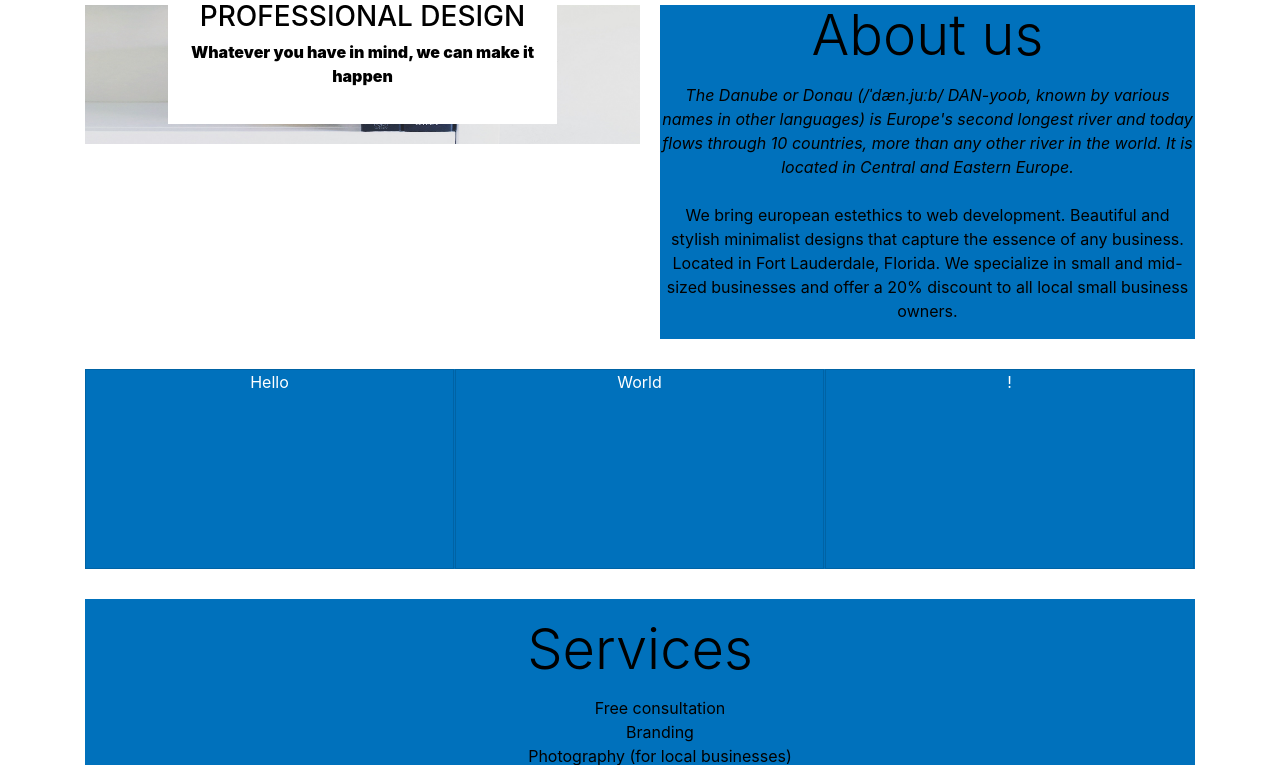
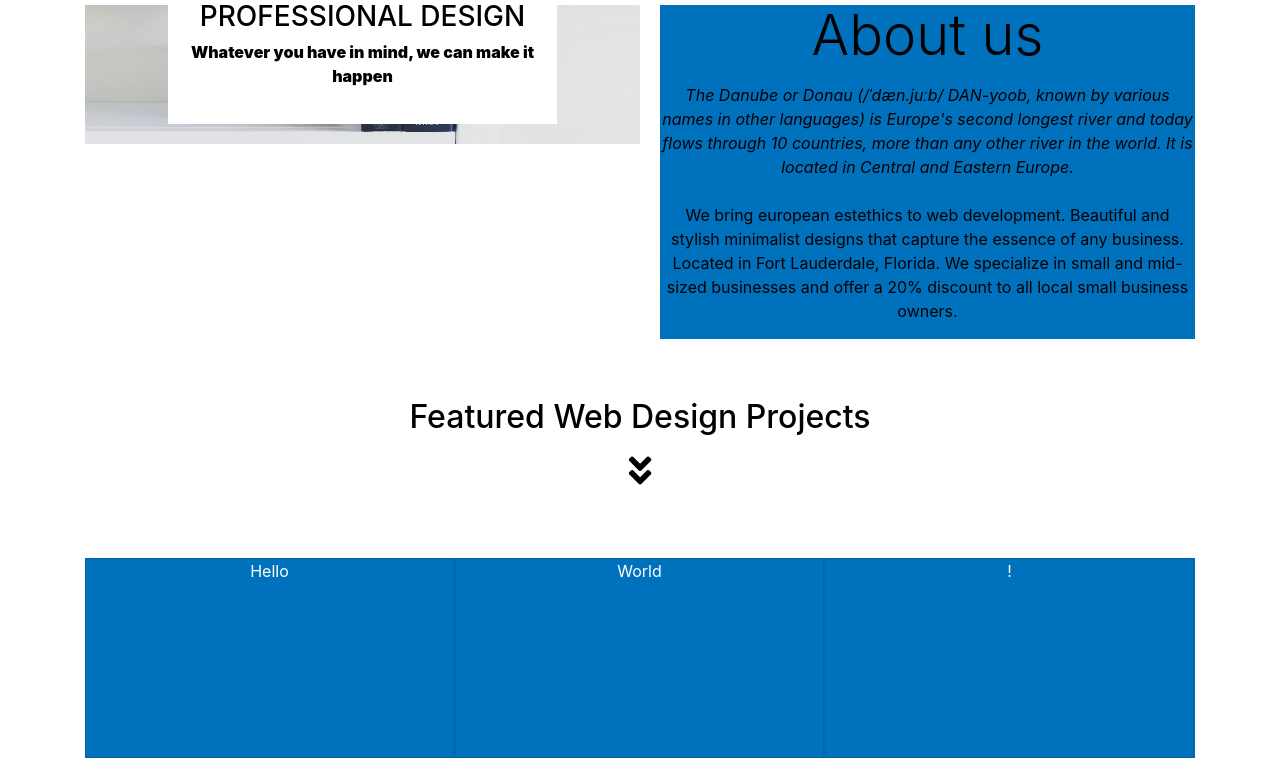
Before and after one commit to norajs/danube-design, a PHP site: page / in a window 1280 px wide. Shown: the part 305-1070 px from the top of the page. Run offline with PHP 8.4, Linux system fonts and the light colour scheme; some libraries are stand-ins or nearby versions.

Commit message:
Added Features Projects text Fixes #10

```diff
--- a/index.html
+++ b/index.html
@@ -8,6 +8,8 @@
     <!-- Bootstrap CSS -->
     <link rel="stylesheet" href="https://maxcdn.bootstrapcdn.com/bootstrap/4.0.0-alpha.6/css/bootstrap.min.css" integrity="sha384-rwoIResjU2yc3z8GV/NPeZWAv56rSmLldC3R/AZzGRnGxQQKnKkoFVhFQhNUwEyJ" crossorigin="anonymous">
     <link rel="stylesheet" href="style.css" >
+    <link rel="stylesheet" href="https://use.fontawesome.com/releases/v5.0.13/css/all.css" integrity="sha384-DNOHZ68U8hZfKXOrtjWvjxusGo9WQnrNx2sqG0tfsghAvtVlRW3tvkXWZh58N9jp" crossorigin="anonymous">
+
   </head>
   <body>
 
@@ -151,6 +153,12 @@
               </div>
           </div>
 
+          <div class="featured">
+              <h2 class="text">Featured Web Design Projects</h2>
+              <p class="text arrow"><i class="fas fa-angle-double-down"></i></p>
+
+          </div>
+
 
           <div class="row">
               <div class="col-12">
--- a/style.css
+++ b/style.css
@@ -147,6 +147,24 @@ html,body {
 
 }
 
+/* Featured Projects text */
+
+.featured {
+    margin-top: 60px;
+    margin-bottom: 30px;
+    color: black;
+}
+
+.text {
+    margin: 0;
+    text-align: center;
+}
+
+.arrow {
+    font-size: 36px;
+    margin-top: 10px;
+}
+
 /* Project carousel */
 
 .projects {
```
